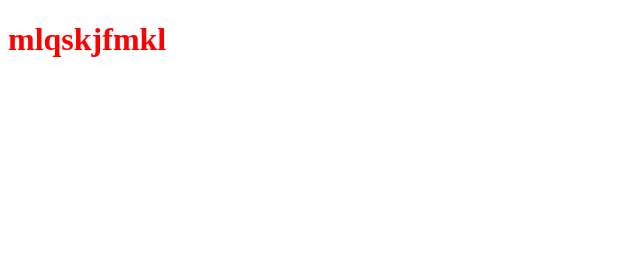
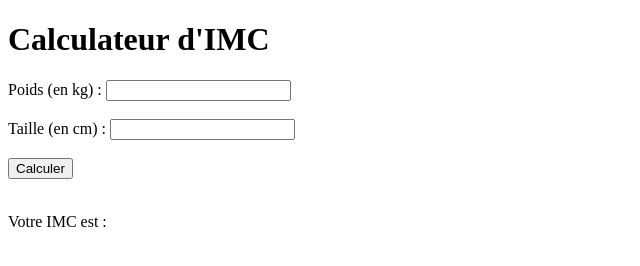
Before and after one commit to MaximeRenoux/tp-proc-dev-logiciel, a plain HTML site: page src/index.html in a window 1280 px wide. Shown: the whole page, without its empty margins (0-640 px from the left). Drawn offline with Linux system fonts and the light colour scheme.

Commit message:
page html

```diff
--- a/src/index.html
+++ b/src/index.html
@@ -1,13 +1,16 @@
 <!DOCTYPE html>
-<html lang="en">
+<html>
 <head>
-  <meta charset="utf-8">
-  <title>Appli de calcul d'IMC</title>
-  <link href="index.css" rel="stylesheet" />
+    <title>Calculateur d'IMC</title>
 </head>
 <body>
-    <h1>mlqskjfmkl</h1>
-  <script src="index.js"></script>
-
+<h1>Calculateur d'IMC</h1>
+<label for="poidsInput">Poids (en kg) :</label>
+<input type="number" id="poidsInput"><br><br>
+<label for="tailleInput">Taille (en cm) :</label>
+<input type="number" id="tailleInput"><br><br>
+<button onclick="calculerIMC()">Calculer</button><br><br>
+<p>Votre IMC est : <span id="resultat"></span></p>
+<script src="index.js"></script>
 </body>
 </html>
--- a/src/index.js
+++ b/src/index.js
@@ -1 +1,12 @@
-console.log("Bonjour")
+function calculerIMC() {
+  var poids = document.getElementById("poidsInput").value;
+  var taille = document.getElementById("tailleInput").value;
+  var resultatSpan = document.getElementById("resultat");
+
+  if (poids === "" || taille === "") {
+    resultatSpan.innerHTML = "Veuillez entrer votre poids et votre taille.";
+  } else {
+    var imc = poids / ((taille / 100) * (taille / 100));
+    resultatSpan.innerHTML = imc.toFixed(2);
+  }
+}
```
